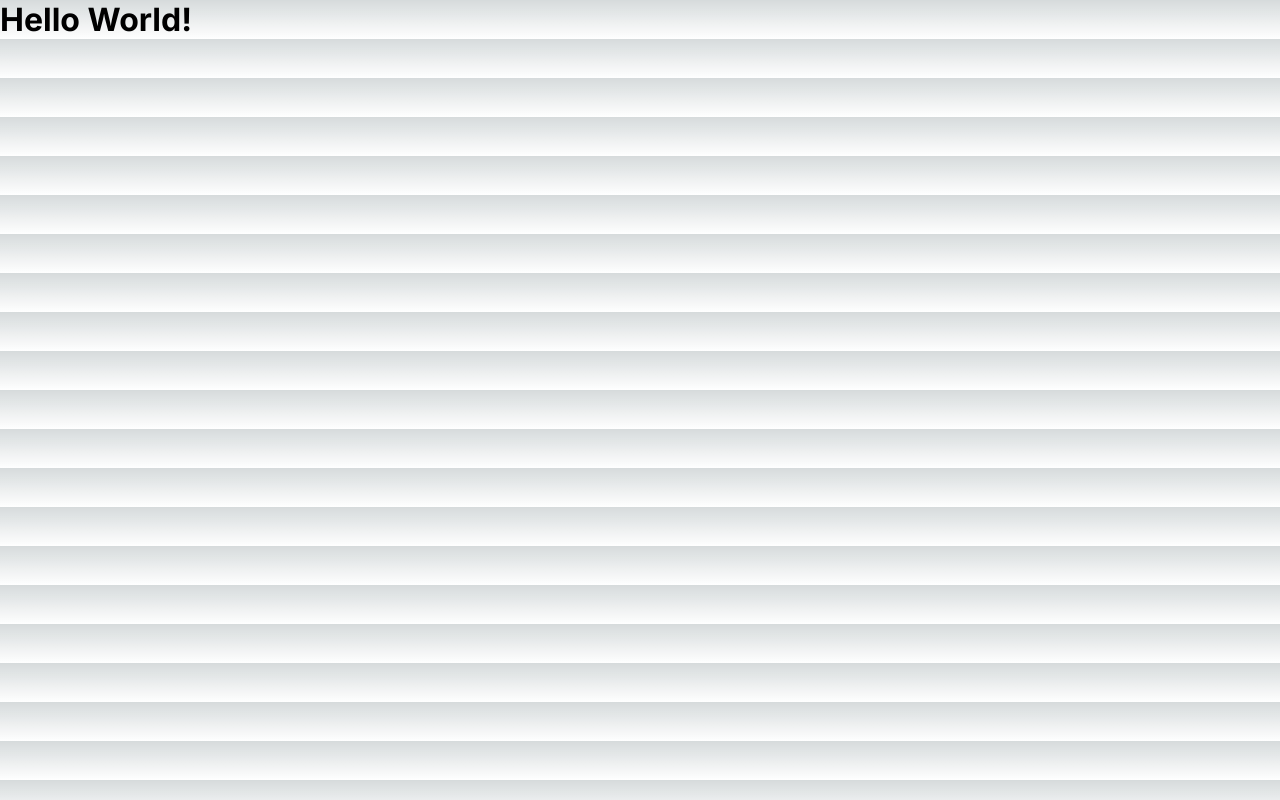
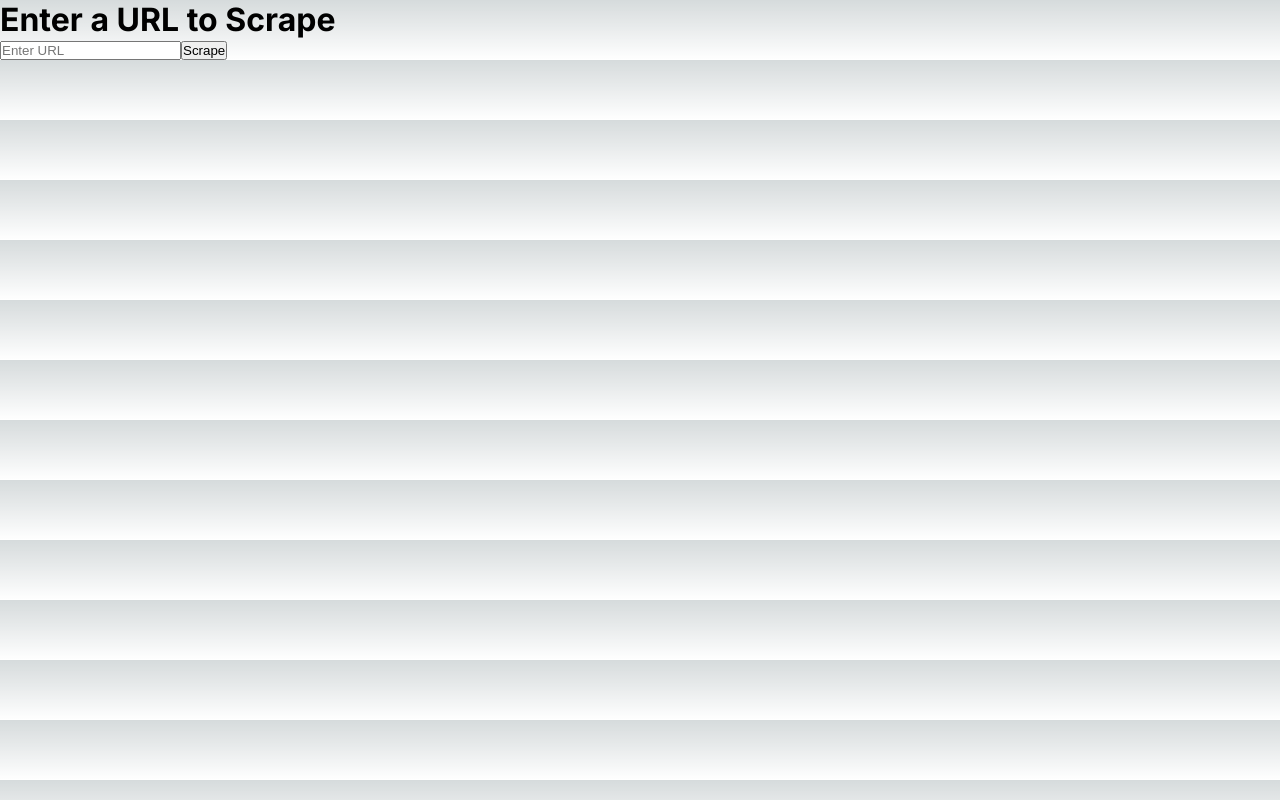
Before and after one commit to Hahmedsyed/hackolostep, a Next.js app: page / in a window 1280 px wide. Built offline with nearby package versions, Linux system fonts and the light colour scheme.

Commit message:
Convert index.ejs content to index.js and set as homepage

```diff
--- a/app/page.js
+++ b/app/page.js
@@ -1,7 +1,37 @@
-export default function Home() {
+import { useState } from 'react';
+
+export default function HomePage() {
+  const [url, setUrl] = useState('');
+
+  const handleSubmit = async (event) => {
+    event.preventDefault();
+
+    // Perform the scrape operation here, or submit to an API route
+    const response = await fetch('/api/scrape', {
+      method: 'POST',
+      headers: {
+        'Content-Type': 'application/json',
+      },
+      body: JSON.stringify({ url }),
+    });
+
+    const result = await response.json();
+    console.log(result);  // Handle the result as needed
+  };
+
   return (
     <div>
-      <h1>Hello World!</h1>
+      <h1>Enter a URL to Scrape</h1>
+      <form onSubmit={handleSubmit}>
+        <input
+          type="url"
+          value={url}
+          onChange={(e) => setUrl(e.target.value)}
+          placeholder="Enter URL"
+          required
+        />
+        <button type="submit">Scrape</button>
+      </form>
     </div>
   );
 }
```
